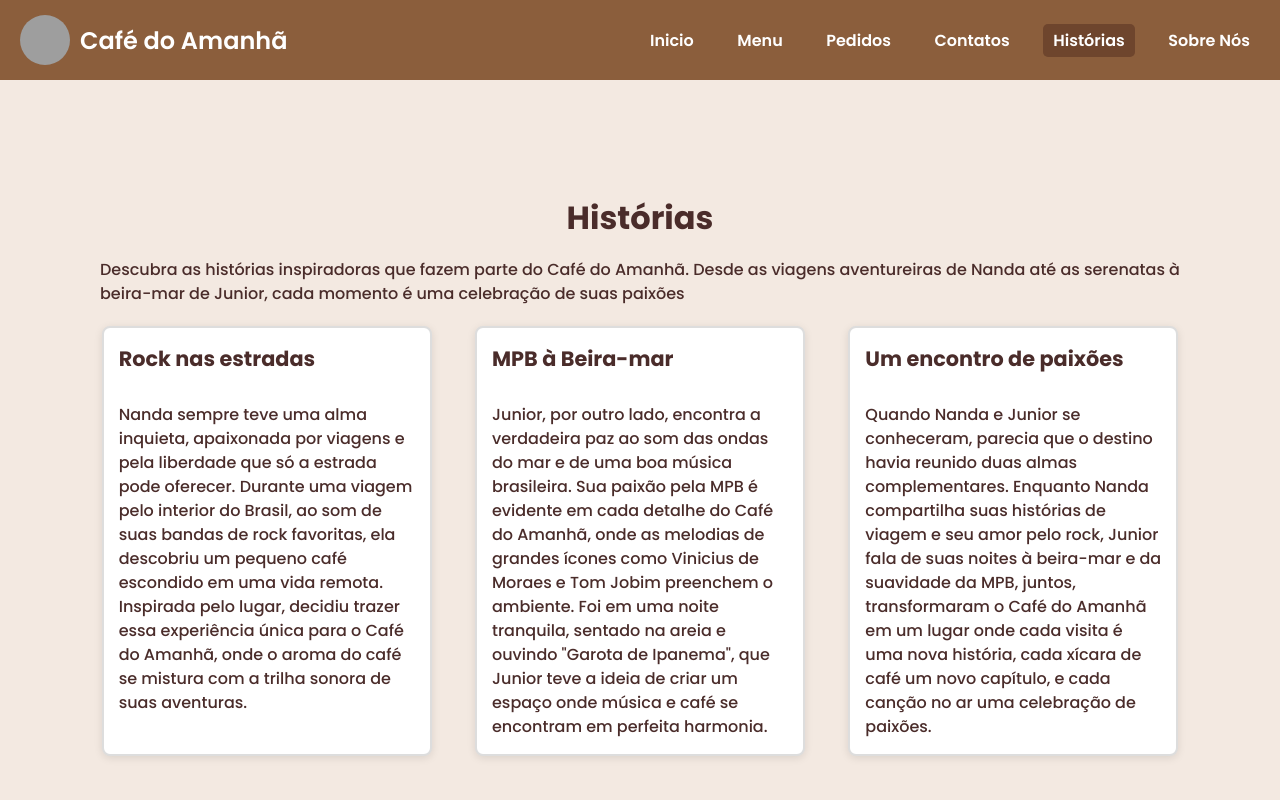
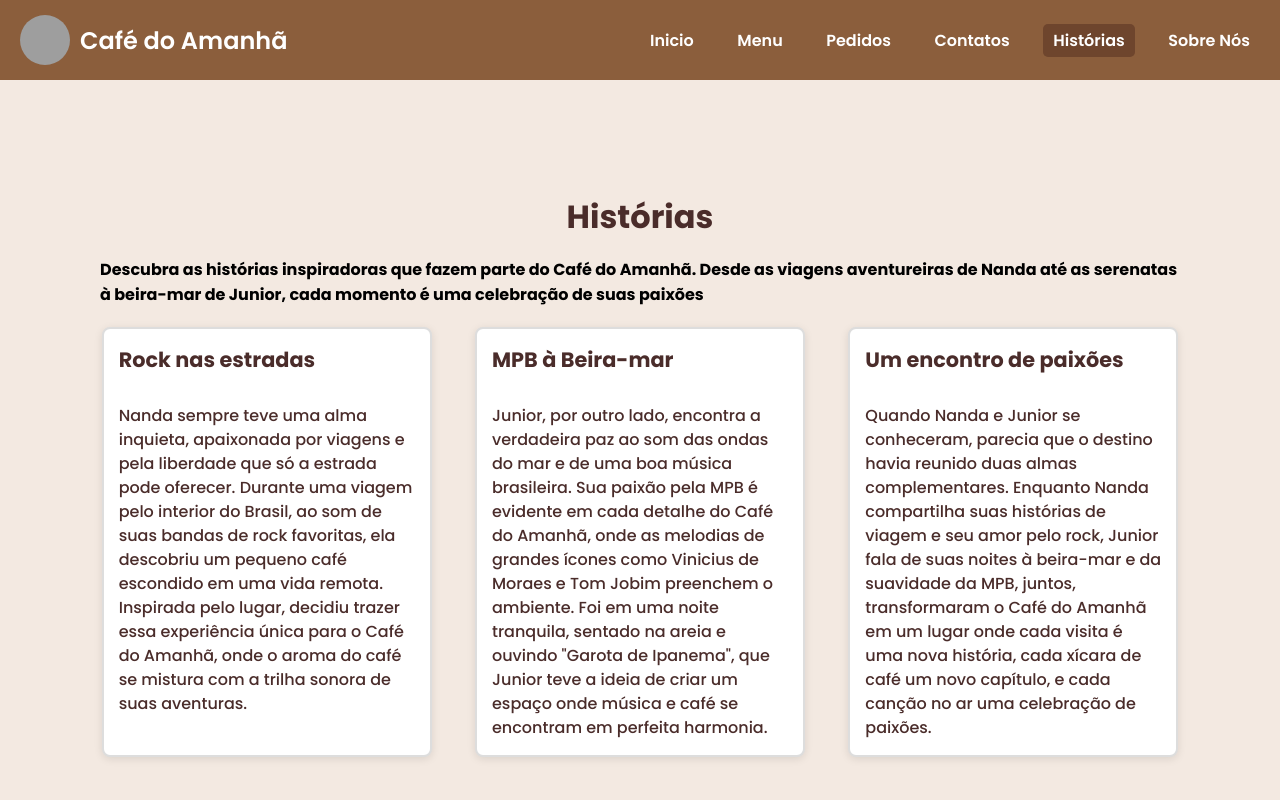
Before and after one commit to agleicesousa/cafe-do-amanha-react, a React (Vite) app: page /historias in a window 1280 px wide. Shown: the top 800 px of the page. Built offline with nearby package versions, Linux system fonts and the light colour scheme; grey boxes are pictures that could not be loaded.

Commit message:
fix: adicionando tag pai a estilização do h2 e h3

```diff
--- a/src/Pages/Historias/historias.module.css
+++ b/src/Pages/Historias/historias.module.css
@@ -56,14 +56,14 @@
   transform: translateY(-5px);
 }
 
-h2 {
+.box h2 {
   font-size: 1.3rem;
   color:  #4a2c2a;;
   margin-bottom: 10%;
 
 }
 
-h3 {
+.box h3 {
   font-size: 1rem;
   color:  #4a2c2a;;
   line-height: 1.5;
```
